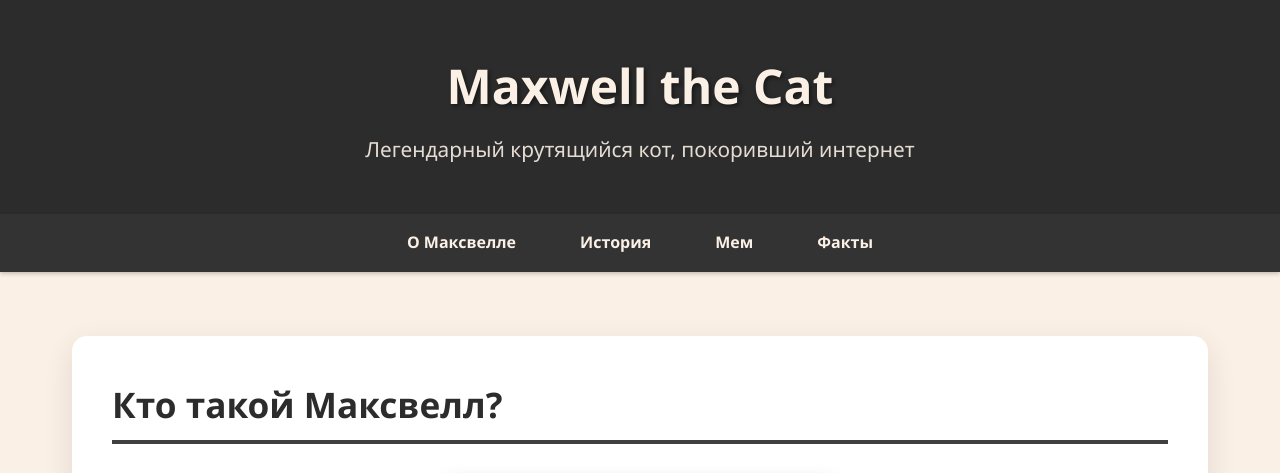
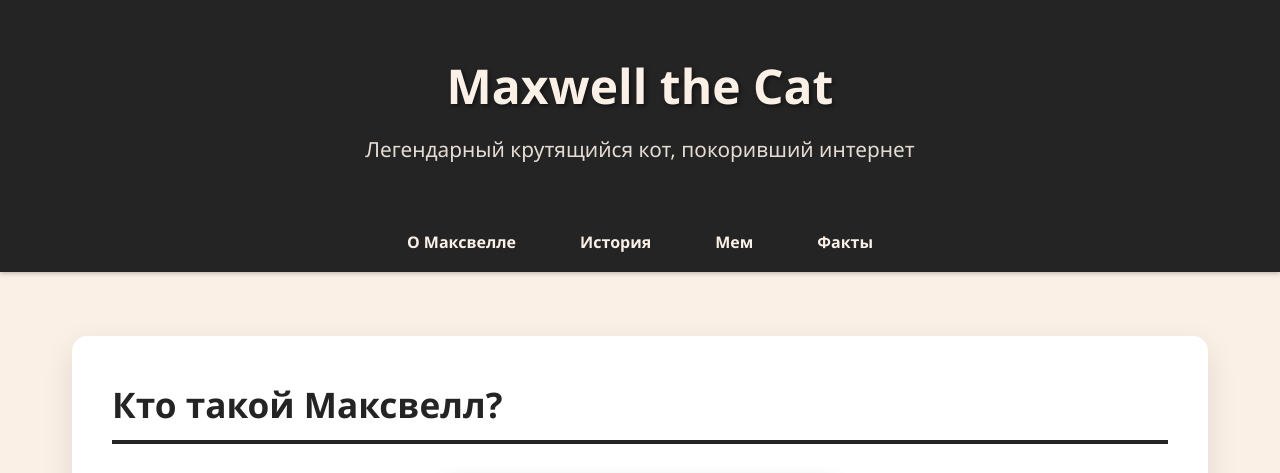
Before and after one commit to Rumblestar11037/Rumble, a plain HTML site: page index.html in a window 1280 px wide. Shown: the top 473 px of the page. Drawn offline with Linux system fonts and the light colour scheme; grey boxes are pictures that could not be loaded.

Commit message:
Add files via upload

```diff
--- a/index.html
+++ b/index.html
@@ -14,12 +14,12 @@
         body {
             font-family: 'Segoe UI', Tahoma, Geneva, Verdana, sans-serif;
             background: #FAF0E6;
-            color: #333;
+            color: #242424;
             line-height: 1.6;
         }
 
         header {
-            background: #2C2C2C;
+            background: #242424;
             color: #FAF0E6;
             text-align: center;
             padding: 3rem 1rem;
@@ -38,7 +38,7 @@
         }
 
         nav {
-            background: #333333;
+            background: #242424;
             padding: 1rem;
             position: sticky;
             top: 0;
@@ -83,10 +83,10 @@
         }
 
         h2 {
-            color: #2C2C2C;
+            color: #242424;
             font-size: 2.2rem;
             margin-bottom: 1.5rem;
-            border-bottom: 4px solid #404040;
+            border-bottom: 4px solid #242424;
             padding-bottom: 0.5rem;
         }
 
```
